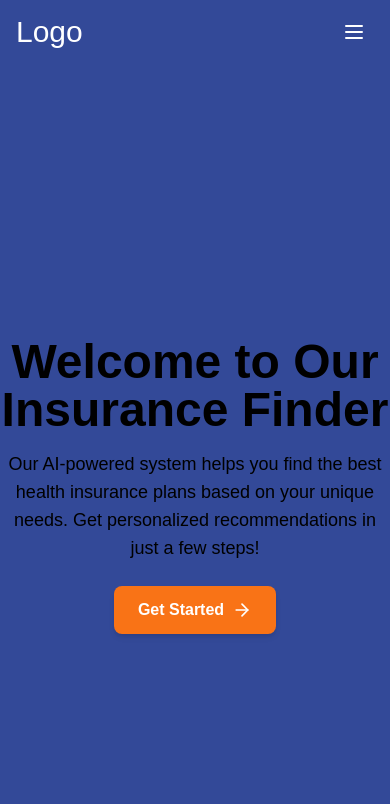
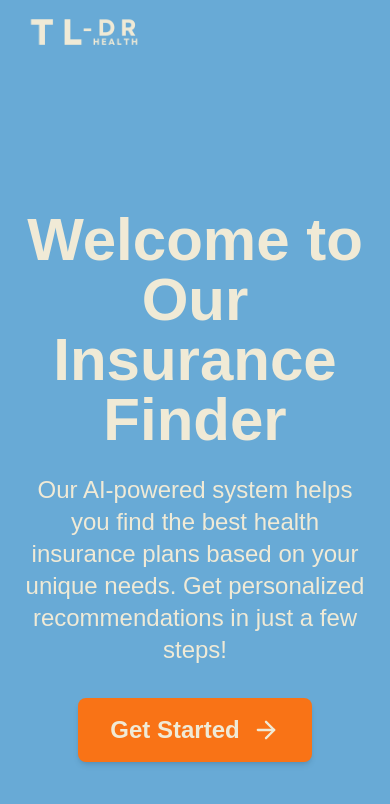
Before and after one commit to kelvinxiao01/tldr-health, a Next.js app: page / in a window 390 px wide. Shown: the top 804 px of the page. Built offline with nearby package versions, Linux system fonts and the light colour scheme.

Commit message:
ui changed and logo added

```diff
--- a/src/app/(routes)/user-form/page.tsx
+++ b/src/app/(routes)/user-form/page.tsx
@@ -37,6 +37,7 @@ export default function Home() {
     height: "",
     weight: "",
   });
+
   // currentPage: 0 = Personal Information, 1 = Income, 2 = Health Conditions
   const [currentPage, setCurrentPage] = useState<number>(0);
   const totalPages = 3;
@@ -485,7 +486,7 @@ export default function Home() {
                 disabled={!pageIsValid}
                 className={`px-4 py-2 rounded ml-auto ${
                   pageIsValid
-                    ? "bg-green-600 hover:bg-green-700 text-white"
+                    ? "bg-orange-500 hover:bg-orange-600 text-eggshell"
                     : "bg-gray-300 text-gray-800 cursor-not-allowed"
                 }`}
               >
--- a/src/app/globals.css
+++ b/src/app/globals.css
@@ -3,7 +3,7 @@
 @tailwind utilities;
 
 body {
-  @apply bg-blue text-black;
+  @apply bg-blue;
   font-family: Arial, Helvetica, sans-serif;
 }
 
--- a/src/app/page.tsx
+++ b/src/app/page.tsx
@@ -1,25 +1,24 @@
 "use client";
 import { useRouter } from "next/navigation";
-import { ArrowRight } from "lucide-react"; // Import arrow icon
+import { ArrowRight } from "lucide-react";
 
 export default function LandingPage() {
   const router = useRouter();
 
   return (
-    <div className="flex flex-col items-center justify-center min-h-screen bg-blue text-black">
-      <h1 className="text-5xl font-bold mb-4 text-black text-center">
+    <div className="flex flex-col items-center justify-center min-h-screen bg-blue text-eggshell px-6">
+      <h1 className="text-6xl font-bold mb-6 text-eggshell text-center">
         Welcome to Our Insurance Finder
       </h1>
-      <p className="text-lg text-black text-center max-w-2xl mb-6">
+      <p className="text-2xl text-eggshell text-center max-w-3xl mb-8">
         Our AI-powered system helps you find the best health insurance plans
-        based on your unique needs. Get personalized recommendations in just a
-        few steps!
+        based on your unique needs. Get personalized recommendations in just a few steps!
       </p>
       <button
         onClick={() => router.push("/user-form")}
-        className="flex items-center gap-2 px-6 py-3 bg-orange-500 text-white font-bold rounded-lg shadow-md hover:bg-orange-600 transition"
+        className="flex items-center gap-3 px-8 py-4 bg-orange-500 text-eggshell text-2xl font-bold rounded-lg shadow-md hover:bg-orange-600 transition"
       >
-        Get Started <ArrowRight size={20} />
+        Get Started <ArrowRight size={28} strokeWidth={2} />
       </button>
     </div>
   );
--- a/src/components/Navbar.tsx
+++ b/src/components/Navbar.tsx
@@ -1,60 +1,30 @@
 "use client";
 
-import { useState } from "react";
 import Link from "next/link";
+import Image from "next/image";
 
 export default function Navbar() {
-  const [isOpen, setIsOpen] = useState(false);
+  return (
+    <nav className="bg-transparent shadow w-full">
+      <div className="max-w-7xl mx-auto px-6 flex justify-between items-center h-16">
+        {/* Logo Section */}
+        <Link href="/">
+          <Image
+            src="/images/logo.png"
+            alt="Website Logo"
+            width={120}
+            height={40}
+            priority
+          />
+        </Link>
 
-  return (
-    <nav className="bg-transparent shadow">
-      <div className="max-w-7xl mx-auto px-4">
-        <div className="flex justify-between h-16">
-          <div className="flex items-center">
-            <Link href="/" className="text-3xl text-white">
-              Logo
-            </Link>
-          </div>
-
-          <div className="hidden md:flex items-center space-x-6">
-            <Link href="/about" className="text-white hover:text-gray-300">
-              About
-            </Link>
-          </div>
-
-          <div className="flex items-center md:hidden">
-            <button
-              onClick={() => setIsOpen(!isOpen)}
-              type="button"
-              className="inline-flex items-center justify-center p-2 rounded-md text-white hover:bg-gray-700 focus:outline-none focus:ring-2 focus:ring-inset focus:ring-white"
-              aria-controls="mobile-menu"
-              aria-expanded={isOpen}
-            >
-              <span className="sr-only">Open main menu</span>
-              {isOpen ? (
-                <svg className="h-6 w-6" xmlns="http://www.w3.org/2000/svg" fill="none" viewBox="0 0 24 24" stroke="currentColor">
-                  <path strokeLinecap="round" strokeLinejoin="round" strokeWidth={2} d="M6 18L18 6M6 6l12 12" />
-                </svg>
-              ) : (
-                <svg className="h-6 w-6" xmlns="http://www.w3.org/2000/svg" fill="none" viewBox="0 0 24 24" stroke="currentColor">
-                  <path strokeLinecap="round" strokeLinejoin="round" strokeWidth={2} d="M4 6h16M4 12h16M4 18h16" />
-                </svg>
-              )}
-            </button>
-          </div>
+        {/* Right-side Navigation */}
+        <div className="hidden md:flex items-center space-x-6">
+          <Link href="/about" className="text-eggshell text-lg font-semibold hover:text-gray-300">
+            About
+          </Link>
         </div>
       </div>
-
-      {/* Mobile Menu */}
-      {isOpen && (
-        <div className="md:hidden" id="mobile-menu">
-          <div className="px-2 pt-2 pb-3 space-y-1">
-            <Link href="/about" className="block px-3 py-2 rounded-md text-base font-medium text-white hover:bg-gray-500" onClick={() => setIsOpen(false)}>
-              About
-            </Link>
-          </div>
-        </div>
-      )}
     </nav>
   );
 }
--- a/tailwind.config.ts
+++ b/tailwind.config.ts
@@ -51,7 +51,8 @@ export default {
           "4": "hsl(var(--chart-4))",
           "5": "hsl(var(--chart-5))",
         },
-        blue: "#334998",
+        blue: "#68AAD6",
+        eggshell: "#F0EAD6",
       },
       borderRadius: {
         lg: "var(--radius)",
```
Also changed, not shown: public/images/logo.png (added).
